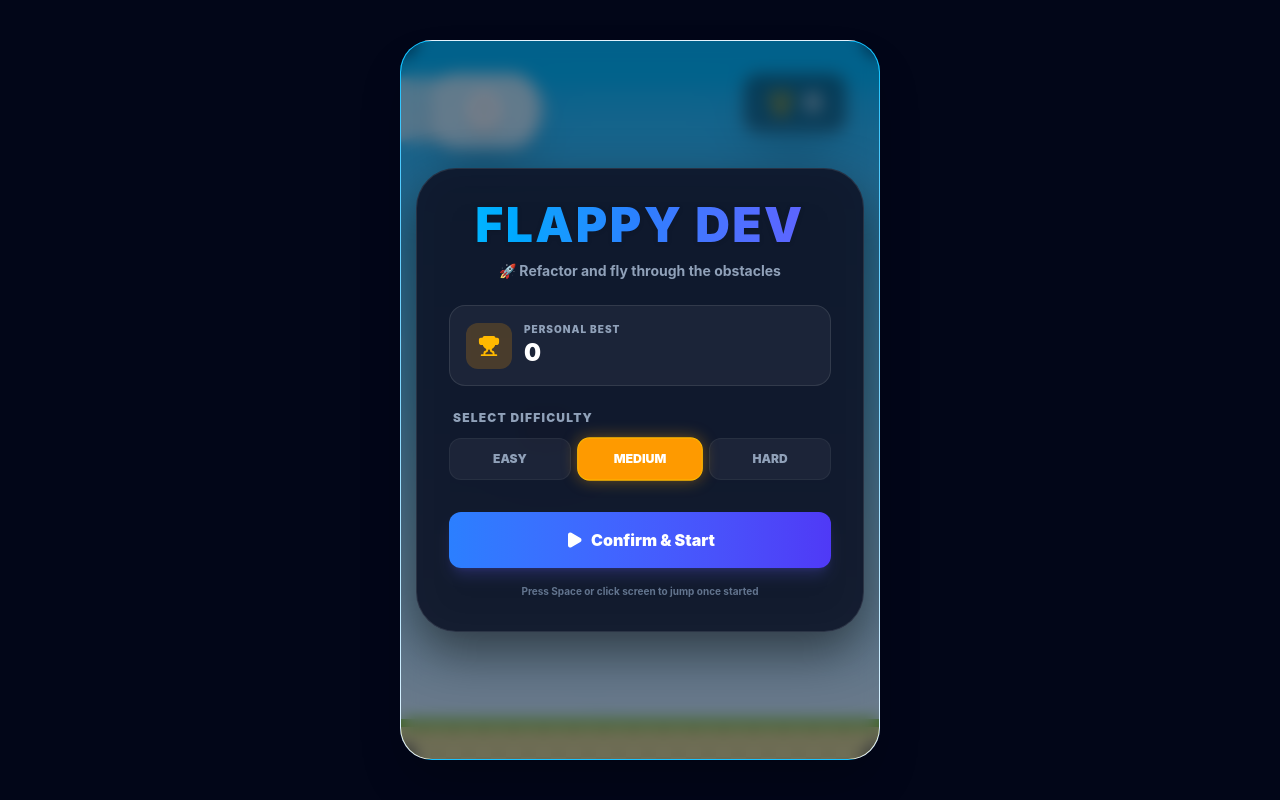
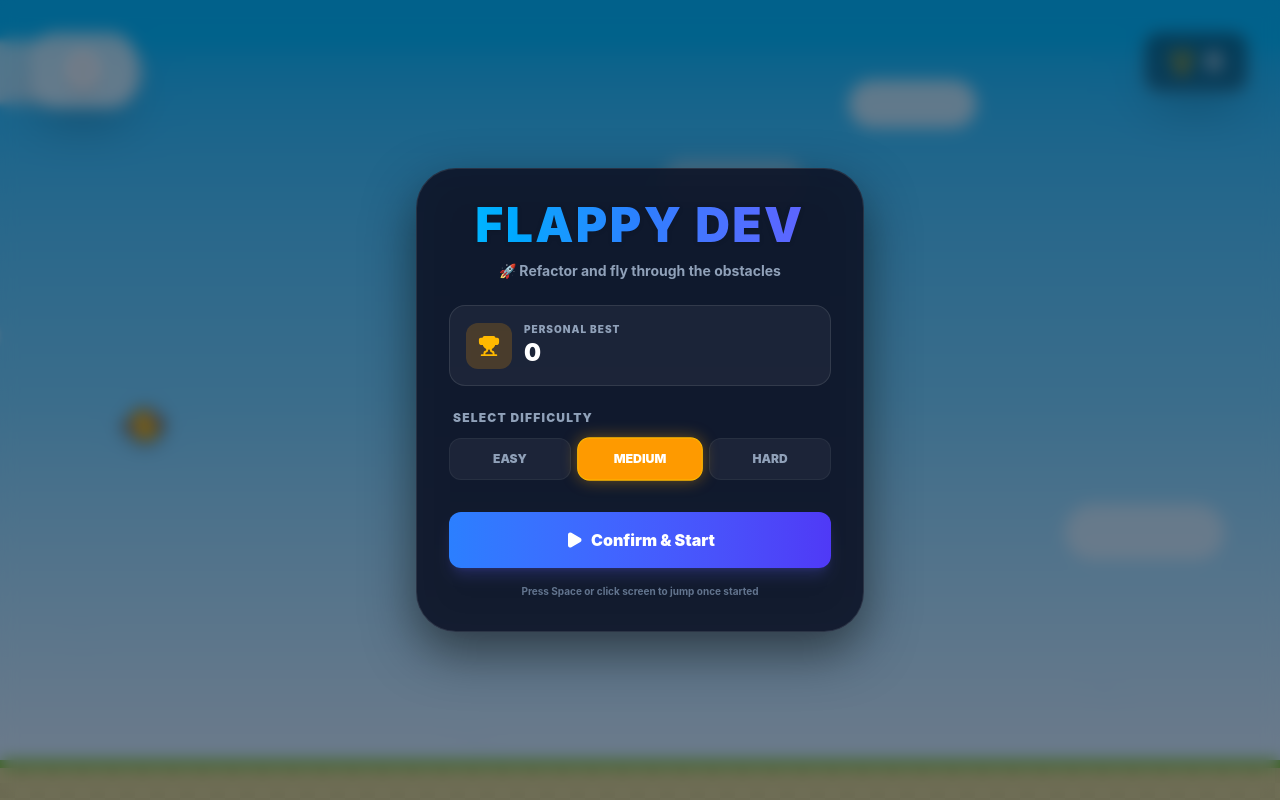
Before and after one commit to DakshBaid/flappybird, a React (Vite) app: page / in a window 1280 px wide. Built offline with nearby package versions, Linux system fonts and the light colour scheme; grey boxes are pictures that could not be loaded.

Commit message:
Restore full-screen dimensions and replace bird image with dynamic flapping SVG bird

```diff
--- a/src/App.tsx
+++ b/src/App.tsx
@@ -63,10 +63,10 @@ export default function App() {
   const [gameState, setGameState] = useState<GameState>('START');
   const [difficulty, setDifficulty] = useState<Difficulty>('MEDIUM');
   const [dimensions, setDimensions] = useState({
-    width: Math.min(window.innerWidth, 480),
-    height: Math.min(window.innerHeight, 720)
+    width: window.innerWidth,
+    height: window.innerHeight
   });
-  const [birdPos, setBirdPos] = useState(Math.min(window.innerHeight, 720) / 2);
+  const [birdPos, setBirdPos] = useState(window.innerHeight / 2);
   const [birdVelocity, setBirdVelocity] = useState(0);
   const [pipes, setPipes] = useState<PipeData[]>([]);
   const [score, setScore] = useState(0);
@@ -78,11 +78,11 @@ export default function App() {
   useEffect(() => {
     const handleResize = () => {
       setDimensions({
-        width: Math.min(window.innerWidth, 480),
-        height: Math.min(window.innerHeight, 720)
+        width: window.innerWidth,
+        height: window.innerHeight
       });
       if (gameState === 'START') {
-        setBirdPos(Math.min(window.innerHeight, 720) / 2);
+        setBirdPos(window.innerHeight / 2);
       }
     };
     window.addEventListener('resize', handleResize);
@@ -113,7 +113,7 @@ export default function App() {
     const minPipeHeight = 100;
     const maxPipeHeight = dimensions.height - config.pipeGap - 100 - GROUND_HEIGHT;
     const topHeight = Math.floor(Math.random() * (maxPipeHeight - minPipeHeight + 1) + minPipeHeight);
-    const initialPipeX = Math.max(BIRD_X + 200, Math.min(dimensions.width * 0.75, 400));
+    const initialPipeX = Math.max(BIRD_X + 250, Math.min(dimensions.width * 0.75, 650));
 
     setPipes([
       {
@@ -271,9 +271,9 @@ export default function App() {
   }, [jump]);
 
   return (
-    <div className="w-screen h-screen overflow-hidden bg-slate-950 font-sans select-none flex justify-center items-center p-4">
+    <div className="w-screen h-screen overflow-hidden bg-slate-950 font-sans select-none relative">
       <div
-        className="w-full max-w-[480px] h-full max-h-[720px] rounded-[2rem] overflow-hidden relative bg-gradient-to-b from-sky-400 via-sky-300 to-sky-100 shadow-2xl border border-white/10"
+        className="absolute inset-0 bg-gradient-to-b from-sky-400 via-sky-300 to-sky-100"
         onClick={jump}
         onPointerDown={(e) => {
             e.preventDefault();
@@ -349,7 +349,7 @@ export default function App() {
 
         {/* Bird */}
         <div
-          className="absolute z-20 flex items-center justify-center transition-transform duration-[50ms] drop-shadow-2xl"
+          className="absolute z-20 flex items-center justify-center transition-transform duration-[50ms]"
           style={{
             left: BIRD_X,
             top: birdPos,
@@ -358,17 +358,35 @@ export default function App() {
             transform: `rotate(${Math.min(Math.max(birdVelocity * 3, -25), 90)}deg)`,
           }}
         >
-          {/* Custom Bird Image */}
-          <img
-            src="/bird.png"
-            alt="Bird"
-            className="w-full h-full object-contain drop-shadow-[0_4px_8px_rgba(0,0,0,0.3)]"
-            onError={(e) => {
-              // Fallback styling if image is missing
-              e.currentTarget.style.display = 'none';
-              e.currentTarget.parentElement?.classList.add('bg-yellow-400', 'rounded-full', 'border-4', 'border-white');
-            }}
-          />
+          <svg viewBox="0 0 60 60" className="w-full h-full filter drop-shadow-[0_4px_8px_rgba(0,0,0,0.3)]">
+            {/* Tail */}
+            <path d="M 12 32 L 4 28 L 6 36 Z" fill="#eab308" stroke="#713f12" strokeWidth="2.5" strokeLinejoin="round" />
+
+            {/* Body */}
+            <circle cx="30" cy="30" r="18" fill="#facc15" stroke="#713f12" strokeWidth="3" />
+
+            {/* Cheek */}
+            <circle cx="25" cy="33" r="3" fill="#f97316" opacity="0.6" />
+
+            {/* Eye */}
+            <circle cx="40" cy="22" r="6.5" fill="white" stroke="#713f12" strokeWidth="2.5" />
+            <circle cx="41" cy="22" r="2.5" fill="black" />
+            <circle cx="42.5" cy="20.5" r="1" fill="white" />
+
+            {/* Beak */}
+            <path d="M 44 26 L 54 29 L 42 34 Z" fill="#f97316" stroke="#713f12" strokeWidth="2.5" strokeLinejoin="round" />
+            <path d="M 42 30 L 50 31" stroke="#713f12" strokeWidth="2" strokeLinecap="round" />
+
+            {/* Wing (Animated) */}
+            <path
+              d="M 22 28 C 12 22, 10 38, 22 36 C 24 35, 24 30, 22 28 Z"
+              fill="white"
+              stroke="#713f12"
+              strokeWidth="2.5"
+              className="animate-wing"
+              style={{ transformOrigin: '22px 32px' }}
+            />
+          </svg>
         </div>
 
         {/* HUD / UI */}
--- a/src/index.css
+++ b/src/index.css
@@ -37,3 +37,16 @@
 .animate-cloud-3 { animation: drift-left 60s linear infinite; }
 .animate-cloud-4 { animation: drift-left 45s linear infinite; }
 .animate-cloud-5 { animation: drift-left 55s linear infinite; }
+
+@keyframes flap {
+  0%, 100% {
+    transform: rotate(0deg) translateY(0);
+  }
+  50% {
+    transform: rotate(-45deg) translateY(-2px);
+  }
+}
+
+.animate-wing {
+  animation: flap 0.15s ease-in-out infinite;
+}
```
